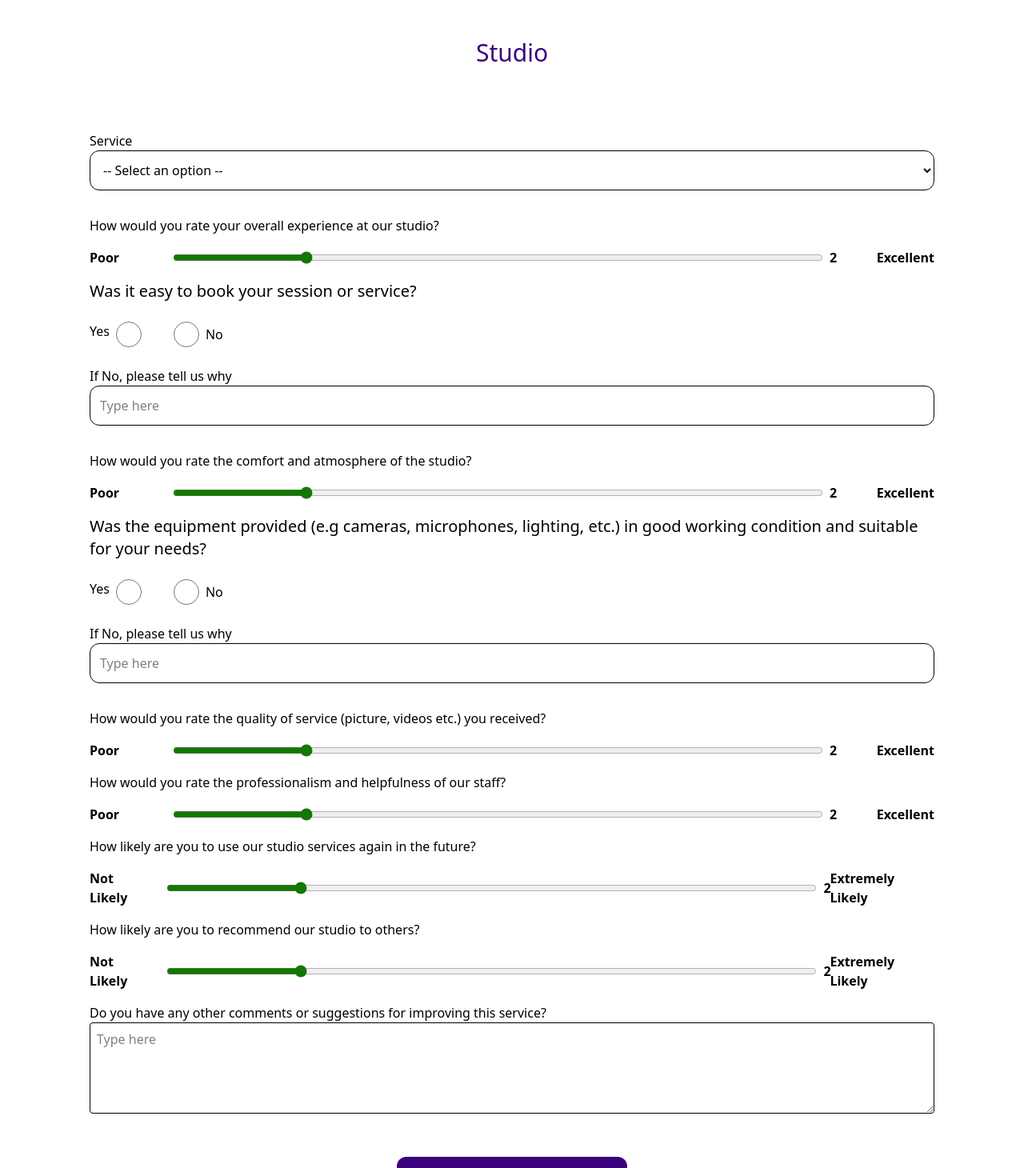
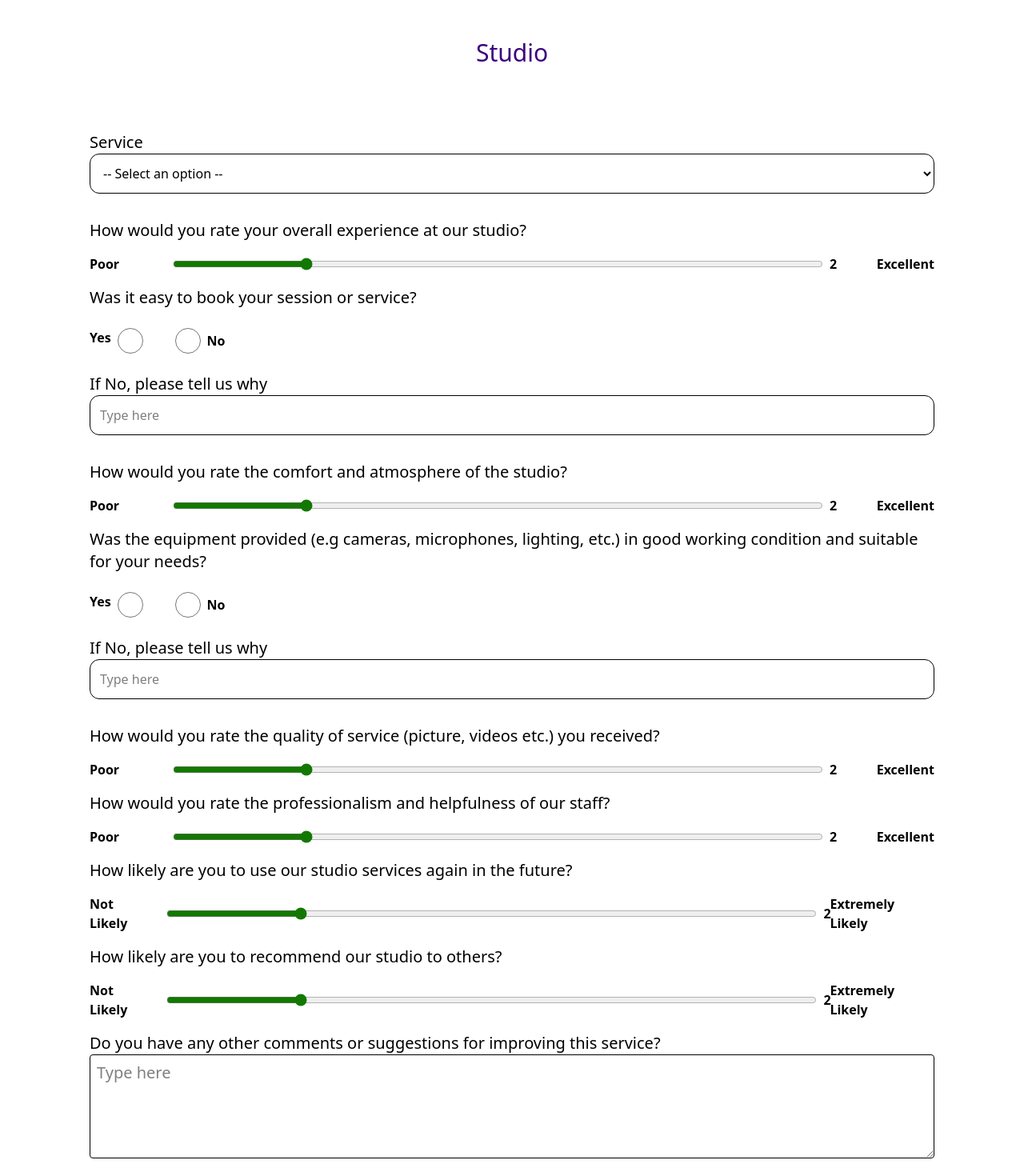
Before and after one commit to omodotetteh/Group-2-feedback, a React (Vite) app in the folder Frontend/feedback-app/: page /studio in a window 1280 px wide. Shown: the top 1460 px of the page at 80% size. Built offline with nearby package versions, Linux system fonts and the light colour scheme.

Commit message:
fix:fix irregular font size on inputs

```diff
--- a/Frontend/feedback-app/src/components/DropdownSeclect.jsx
+++ b/Frontend/feedback-app/src/components/DropdownSeclect.jsx
@@ -4,7 +4,7 @@ function DropdownSeclect(props) {
   const {label, name, value, onChange, options}=props;
   return (
     <div>
-      <label htmlFor={name}>{label}</label>
+      <label className='text-xl font-normal' htmlFor={name}>{label}</label>
       <select
         name={name}
         id={name}
--- a/Frontend/feedback-app/src/components/GeneralFeedback.jsx
+++ b/Frontend/feedback-app/src/components/GeneralFeedback.jsx
@@ -60,7 +60,7 @@ function GeneralFeedback() {
           onChange={handleChange}
         />
 
-        <label htmlFor="feedback" className='block text-2xl font-normal'>Your Feedback</label>
+        <label htmlFor="feedback" className='text-xl font-normal'>Your Feedback</label>
             <textarea
             id="general_feedback"
             placeholder='Type here'
--- a/Frontend/feedback-app/src/components/InputText.jsx
+++ b/Frontend/feedback-app/src/components/InputText.jsx
@@ -3,7 +3,7 @@ import React from 'react'
 function InputText(props) {
   return (
     <div>
-      <label htmlFor="typehere">{props.label}</label>
+      <label className='text-xl font-normal' htmlFor="typehere">{props.label}</label>
       <input
         type={props.type}
         placeholder={props.placeholder}
--- a/Frontend/feedback-app/src/components/Radio.jsx
+++ b/Frontend/feedback-app/src/components/Radio.jsx
@@ -7,7 +7,7 @@ function Radio(props) {
       <p className='text-xl font-normal'>{label}</p>
       <div className='flex items-center gap-10 my-6'>
         <label className='flex  gap-2'>
-          <span>{leftText}</span>
+          <span className="font-semibold">{leftText}</span>
           <input
            type="radio"
            name={name}
@@ -27,7 +27,7 @@ function Radio(props) {
            checked={value === "no"}
            onChange={onChange}
           />
-          <span>{rightText}</span>
+          <span className="font-semibold">{rightText}</span>
         </label>
       </div>
     </div>
--- a/Frontend/feedback-app/src/components/RadioButtons.jsx
+++ b/Frontend/feedback-app/src/components/RadioButtons.jsx
@@ -7,7 +7,7 @@ export default function RadioButtons(props) {
       <p className='text-xl font-normal'>{label}</p>
       <div className={`${className} flex items justify-between gap-10 my-6`}>
         {options.map((option, index) =>(
-          <label key={index} className='flex items-center gap-2'>
+          <label key={index} className='flex items-center gap-2 font-semibold'>
           <input
           className='w-8 h-8'
           type="radio"
--- a/Frontend/feedback-app/src/components/RangeInput.jsx
+++ b/Frontend/feedback-app/src/components/RangeInput.jsx
@@ -7,7 +7,7 @@ const rangeElements = [
 function RangeInput(props) {
   return (
     <div>
-      <p>{props.label}</p>
+      <p className='text-xl font-normal'>{props.label}</p>
 
       <div className="flex items-center justify-between mx-auto my-4">
         <span className="font-semibold mr-4">{props.leftText}</span>
--- a/Frontend/feedback-app/src/pages/BusinessSolutions.jsx
+++ b/Frontend/feedback-app/src/pages/BusinessSolutions.jsx
@@ -120,7 +120,7 @@ function BusinessSolutions() {
           name="likely_to_recommend"
         />
 
-        <label className="block mb-2 font-medium">
+        <label className='text-xl font-normal'>
           Is there anything we could do to significantly improve our service?
           <textarea
             name="suggest_improvement"
--- a/Frontend/feedback-app/src/pages/ConferenceHall.jsx
+++ b/Frontend/feedback-app/src/pages/ConferenceHall.jsx
@@ -141,7 +141,7 @@ function ConferenceHall() {
           name="likely_to_recommend"
         />
 
-        <label className="block mb-2 font-medium">
+        <label className='text-xl font-normal'>
           Is there anything we could do to significantly improve our service?
           <textarea
             name="improvement"
--- a/Frontend/feedback-app/src/pages/Coworkingform.jsx
+++ b/Frontend/feedback-app/src/pages/Coworkingform.jsx
@@ -108,7 +108,7 @@ function CoworkingForm () {
                 onChange={handleChange}
            />
 
-        <label className="block mb-2 font-medium">Is there anything we could do to significantly improve our service?</label>
+        <label className='text-xl font-normal'>Is there anything we could do to significantly improve our service?</label>
         <textarea
           name="improvement"
           rows="4"
--- a/Frontend/feedback-app/src/pages/Studioform.jsx
+++ b/Frontend/feedback-app/src/pages/Studioform.jsx
@@ -147,7 +147,7 @@ function Studioform() {
           name="likely_to_recommend"
        />
 
-      <label className="block mb-2 font-medium">
+      <label className='text-xl font-normal'>
           Do you have any other comments or suggestions for improving this service?
           <textarea
             name="suggest_improvement"
--- a/Frontend/feedback-app/src/pages/Trainingfbform.jsx
+++ b/Frontend/feedback-app/src/pages/Trainingfbform.jsx
@@ -156,7 +156,7 @@ function Trainingfbform() {
           name="likely_to_recommend"
         />
 
-        <label htmlFor="feedback" className="block text-xl my-4 font-normal">
+        <label htmlFor="feedback" className='text-xl font-normal'>
             Do you have any other comments or suggestions for improving this training or future trainings?
         </label>
         <textarea
```
